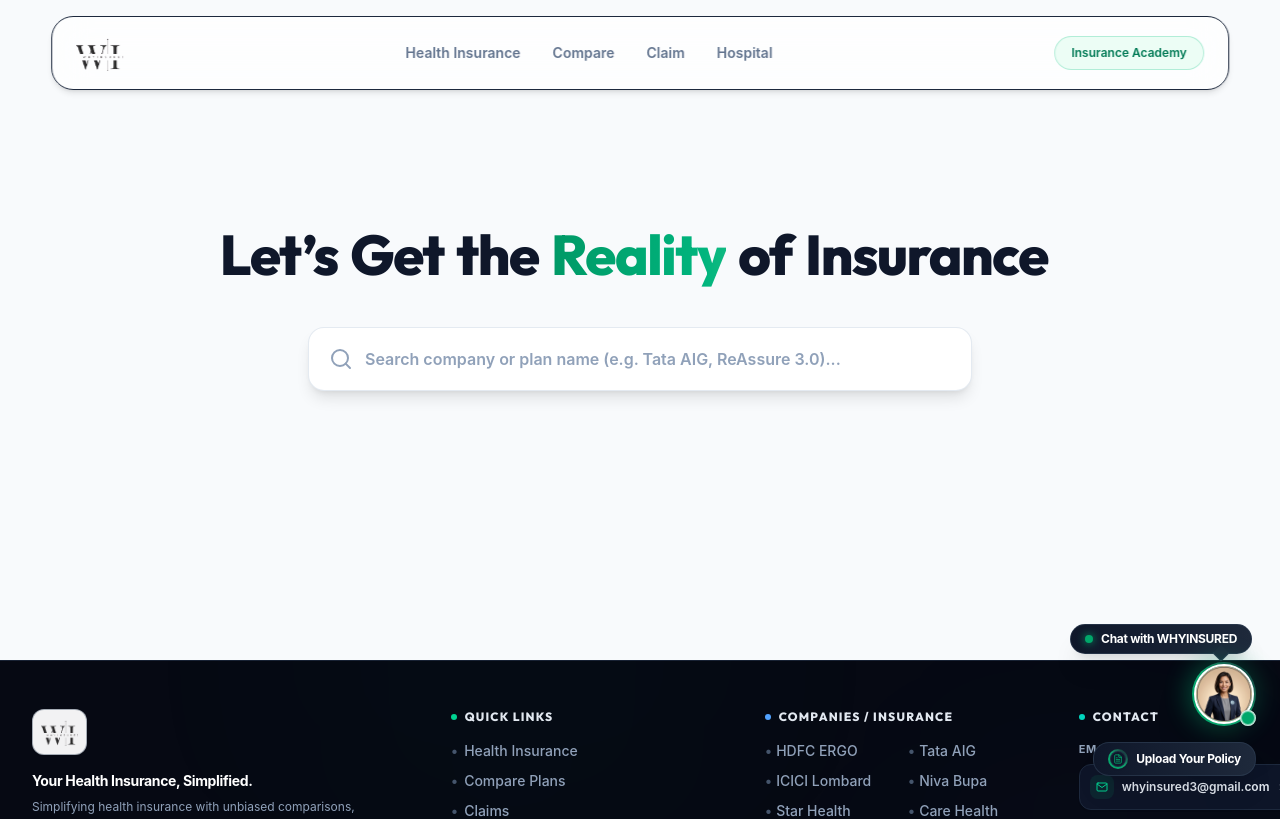
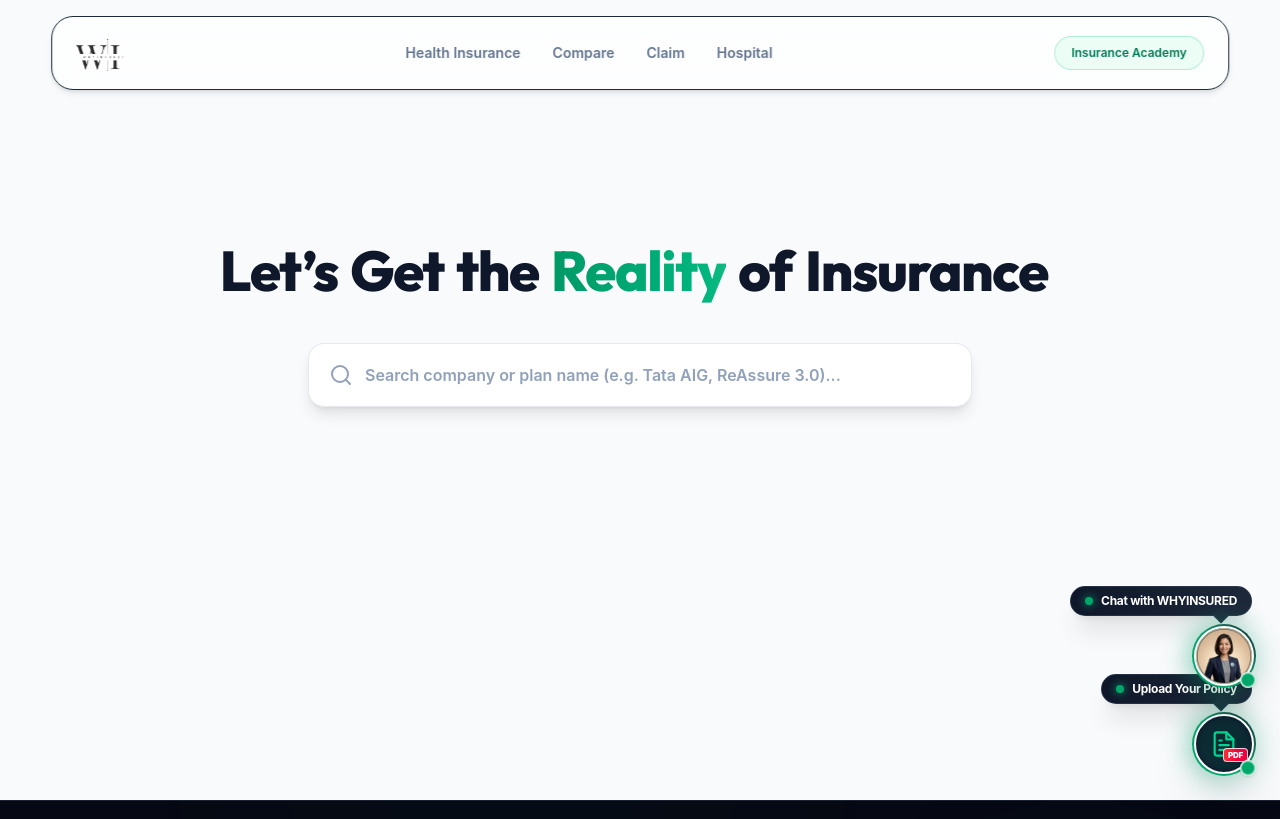
Before and after one commit to ankitwebdeveloper/Why-Insured, a React (Vite) app: page / in a window 1280 px wide. Shown: the top 819 px of the page. Built offline with nearby package versions, Linux system fonts and the light colour scheme.

Commit message:
Update homepage hero height to 100vh and enhance Upload Policy circular floating button

```diff
--- a/src/components/AiChatAssistant.jsx
+++ b/src/components/AiChatAssistant.jsx
@@ -127,7 +127,7 @@
       {/* ========================================================================= */}
       {/* 1. FLOATING AI BUTTON & SPEECH BUBBLE (#00A86B GREEN THEME)               */}
       {/* ========================================================================= */}
-      <div className="fixed right-4 bottom-[66px] sm:right-6 sm:bottom-[74px] z-[90] flex flex-col items-end pointer-events-none select-none">
+      <div className="fixed right-4 bottom-[98px] sm:right-6 sm:bottom-[112px] z-[90] flex flex-col items-end pointer-events-none select-none">
 
         {/* Speech Bubble "Chat with WHYINSURED" — visible when chat is closed */}
         <AnimatePresence>
--- a/src/components/UploadPolicyButton.jsx
+++ b/src/components/UploadPolicyButton.jsx
@@ -1,22 +1,19 @@
 import React from 'react';
 import { Link, useLocation } from 'react-router-dom';
-import { motion } from 'framer-motion';
-import { FiFileText } from 'react-icons/fi';
+import { motion, AnimatePresence } from 'framer-motion';
 
 /**
  * UploadPolicyButton Component
  *
- * An independent, modular floating button that navigates to the dedicated
+ * An independent, modular floating action button that navigates to the dedicated
  * "/upload-policy" page when clicked.
  *
- * Replicates the exact visual language of the "Chat with WHYINSURED" button:
- * - Shape & Border Radius (rounded-2xl)
- * - Dimensions & Padding (px-3.5 py-1.5)
- * - Typography (text-xs font-bold tracking-tight text-white)
- * - Shadows & Borders (shadow-xl border-slate-700/60)
- * - Gradient Background (#0F172A to #1E293B)
- * - Emerald (#00A86B) Accents & Hover Micro-interactions
- * - Circular PDF icon container on the left
+ * Replicates the exact visual language of the "Chat with WHYINSURED" floating action:
+ * - Floating position on bottom-right (stacked neatly below Chat with WHYINSURED)
+ * - Matching speech bubble with dark gradient pill & downward pointer
+ * - Matching circular button size (w-14 h-14 sm:w-16 sm:h-16)
+ * - Matching emerald-navy gradient border, ambient pulsing glow ring, and status dot
+ * - Polished, high-visibility circular PDF icon treatment
  */
 export default function UploadPolicyButton() {
   const location = useLocation();
@@ -27,30 +24,82 @@
   }
 
   return (
-    <div className="fixed right-4 bottom-4 sm:right-6 sm:bottom-6 z-[90] flex flex-col items-end pointer-events-none select-none">
+    <div className="fixed right-4 bottom-4 sm:right-6 sm:bottom-6 z-[88] flex flex-col items-end pointer-events-none select-none">
+
+      {/* Speech Bubble "Upload Your Policy" */}
       <Link
         to="/upload-policy"
-        className="pointer-events-auto cursor-pointer group block"
+        className="pointer-events-auto mb-2 mr-1 cursor-pointer group block"
         aria-label="Upload Your Policy"
       >
         <motion.div
-          whileHover={{ scale: 1.03 }}
-          whileTap={{ scale: 0.96 }}
           initial={{ opacity: 0, y: 10, scale: 0.9 }}
           animate={{ opacity: 1, y: 0, scale: 1 }}
-          transition={{ duration: 0.35, ease: 'easeOut' }}
-          className="relative bg-gradient-to-r from-[#0F172A] to-[#1E293B] text-white px-3.5 py-1.5 rounded-2xl shadow-xl border border-slate-700/60 flex items-center gap-2 hover:border-[#00A86B]/80 transition-all"
+          exit={{ opacity: 0, y: 8, scale: 0.9 }}
+          transition={{ duration: 0.35, ease: 'easeOut', delay: 0.35 }}
+          className="relative bg-gradient-to-r from-[#0F172A] to-[#1E293B] text-white px-3.5 py-1.5 rounded-2xl shadow-xl border border-slate-700/60 flex items-center gap-2 hover:border-[#00A86B]/80 transition-all hover:scale-[1.03]"
         >
-          {/* Circular PDF Icon Container matching WHYINSURED theme */}
-          <div className="relative w-5 h-5 rounded-full p-0.5 bg-gradient-to-tr from-[#00A86B] via-[#0fa26e] to-[#0F172A] flex items-center justify-center shrink-0 shadow-xs group-hover:scale-105 transition-transform">
-            <div className="w-full h-full rounded-full bg-slate-900 border border-slate-700/50 flex items-center justify-center text-[#00A86B]">
-              <FiFileText className="text-[10px]" />
+          {/* Subtle pulsing Emerald Dot */}
+          <span className="w-2 h-2 rounded-full bg-[#00A86B] animate-pulse shrink-0 shadow-[0_0_8px_#00A86B]" />
+
+          <span className="text-xs font-bold tracking-tight text-white flex items-center gap-1">
+            <span>Upload Your Policy</span>
+          </span>
+
+          {/* Speech Bubble Downward Arrow Pointer */}
+          <div className="absolute -bottom-1.5 right-6 w-3 h-3 bg-[#1E293B] rotate-45 border-r border-b border-slate-700/60" />
+        </motion.div>
+      </Link>
+
+      {/* Circular PDF Action Button matching Chat Advisor Avatar Dimensions */}
+      <Link
+        to="/upload-policy"
+        className="pointer-events-auto block cursor-pointer group"
+        aria-label="Upload Your Policy Document"
+      >
+        <motion.div
+          whileHover={{ scale: 1.08 }}
+          whileTap={{ scale: 0.94 }}
+          className="relative w-14 h-14 sm:w-16 sm:h-16 rounded-full shadow-2xl p-0.5 bg-gradient-to-tr from-[#00A86B] via-[#0fa26e] to-[#0F172A] focus:outline-hidden transition-all duration-300"
+        >
+          {/* Ambient Pulsing Glow Ring in #00A86B */}
+          <div className="absolute -inset-1 rounded-full bg-gradient-to-r from-[#00A86B]/60 to-[#0fa26e]/30 blur-md opacity-75 group-hover:opacity-100 transition-opacity animate-pulse pointer-events-none" />
+
+          {/* Inner Circular Container with Polished PDF Symbol */}
+          <div className="relative w-full h-full rounded-full overflow-hidden bg-slate-900 border-2 border-white flex flex-col items-center justify-center group-hover:bg-slate-800 transition-colors">
+            {/* Center Radial Highlight */}
+            <div className="absolute inset-0 bg-[#00A86B]/15 rounded-full blur-xs pointer-events-none" />
+
+            {/* Crisp PDF Document Vector Icon */}
+            <div className="relative flex flex-col items-center justify-center">
+              <div className="relative">
+                <svg
+                  className="w-6 h-6 sm:w-7 sm:h-7 text-emerald-400 group-hover:text-emerald-300 transition-colors"
+                  viewBox="0 0 24 24"
+                  fill="none"
+                  stroke="currentColor"
+                  strokeWidth="1.9"
+                  strokeLinecap="round"
+                  strokeLinejoin="round"
+                >
+                  <path d="M14 2H6a2 2 0 0 0-2 2v16a2 2 0 0 0 2 2h12a2 2 0 0 0 2-2V8z" />
+                  <polyline points="14 2 14 8 20 8" />
+                  <line x1="16" y1="13" x2="8" y2="13" />
+                  <line x1="16" y1="17" x2="8" y2="17" />
+                  <line x1="10" y1="9" x2="8" y2="9" />
+                </svg>
+
+                {/* PDF Red Badge Overlay */}
+                <span className="absolute -bottom-1 -right-2.5 bg-gradient-to-r from-red-500 to-rose-600 text-white font-black text-[7.5px] sm:text-[8px] px-1 py-0.5 rounded tracking-tight shadow-sm border border-white/80 leading-none">
+                  PDF
+                </span>
+              </div>
             </div>
           </div>
 
-          {/* Button Label */}
-          <span className="text-xs font-bold tracking-tight text-white flex items-center gap-1">
-            <span>Upload Your Policy</span>
+          {/* Status Dot Indicator */}
+          <span className="absolute bottom-0 right-0 w-4 h-4 bg-[#00A86B] border-2 border-white rounded-full shadow-sm">
+            <span className="absolute inset-0 rounded-full bg-[#00A86B] animate-ping opacity-75" />
           </span>
         </motion.div>
       </Link>
--- a/src/pages/Home.jsx
+++ b/src/pages/Home.jsx
@@ -122,7 +122,7 @@
   };
 
   return (
-    <div className="relative min-h-[calc(100vh-140px)] bg-[#F8FAFC] pt-32 sm:pt-40 md:pt-48 lg:pt-56 pb-16 overflow-visible flex flex-col items-center justify-start">
+    <div className="relative min-h-screen bg-[#F8FAFC] pt-36 sm:pt-44 md:pt-52 lg:pt-60 pb-32 overflow-visible flex flex-col items-center justify-start">
 
       {/* Subtle Premium Grid Pattern Background */}
       <div className="absolute inset-0 bg-[radial-gradient(#e2e8f0_1.5px,transparent_1.5px)] [background-size:32px_32px] opacity-45 pointer-events-none -z-10" />
```
Also changed, not shown: 7 other files (tests, documents, lock files or other folders).
